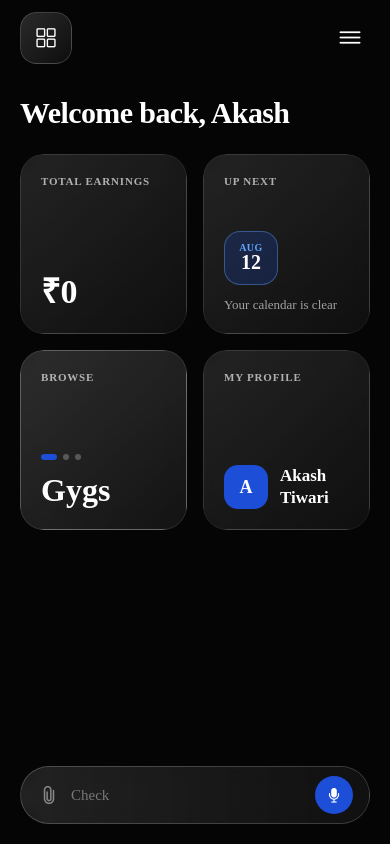
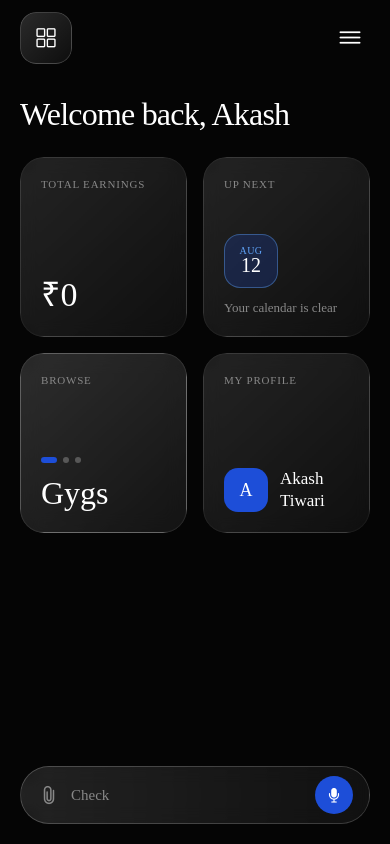
Before and after one commit to nextgigdotcom/gygs-app, a React Native app: screen / in a window 390 px wide. Built offline with nearby package versions, Linux system fonts and the light colour scheme.

Commit message:
style: Align DashboardScreen typography to use exact AirbnbCereal-Bold, Medium, and Book font families from BrowseScreen

```diff
--- a/src/screens/DashboardScreen.js
+++ b/src/screens/DashboardScreen.js
@@ -85,7 +85,7 @@ export default function DashboardScreen({ onNavigateBrowse }) {
           </TouchableOpacity>
         </View>
 
-        {/* Welcome Header */}
+        {/* Welcome Header (Matching Browse Screen Bold Airbnb Cereal Typography) */}
         <Text style={styles.welcomeTitle}>Welcome back, Akash</Text>
 
         {/* 2x2 Grid of Liquid White Glass Gradient Cards with Blue Accents */}
@@ -198,7 +198,7 @@ export default function DashboardScreen({ onNavigateBrowse }) {
 
             <TextInput
               placeholder={placeholderText}
-              placeholderTextColor="#777777"
+              placeholderTextColor="#888888"
               value={chatInput}
               onChangeText={setChatInput}
               style={styles.inputField}
@@ -249,11 +249,11 @@ const styles = StyleSheet.create({
   },
   welcomeTitle: {
     color: '#ffffff',
-    fontSize: 30,
+    fontSize: 32,
     fontFamily: 'AirbnbCereal-Bold',
-    fontWeight: '700',
-    letterSpacing: -0.6,
+    letterSpacing: -0.8,
     marginBottom: 24,
+    includeFontPadding: false,
   },
   gridContainer: {
     flexDirection: 'row',
@@ -282,12 +282,12 @@ const styles = StyleSheet.create({
     backgroundColor: 'rgba(255, 255, 255, 0.02)',
   },
   cardHeaderLabel: {
-    color: 'rgba(255, 255, 255, 0.65)',
+    color: '#888888',
     fontSize: 11,
     fontFamily: 'AirbnbCereal-Bold',
-    fontWeight: '700',
     letterSpacing: 0.8,
     textTransform: 'uppercase',
+    includeFontPadding: false,
   },
   cardBottomSection: {
     justifyContent: 'flex-end',
@@ -296,7 +296,7 @@ const styles = StyleSheet.create({
     color: '#ffffff',
     fontSize: 34,
     fontFamily: 'AirbnbCereal-Bold',
-    fontWeight: '700',
+    includeFontPadding: false,
   },
   upNextSection: {
     justifyContent: 'flex-end',
@@ -316,20 +316,21 @@ const styles = StyleSheet.create({
     color: '#60A5FA',
     fontSize: 10,
     fontFamily: 'AirbnbCereal-Bold',
-    fontWeight: '700',
     letterSpacing: 0.5,
+    includeFontPadding: false,
   },
   dateDayTextWhite: {
     color: '#ffffff',
     fontSize: 20,
     fontFamily: 'AirbnbCereal-Bold',
-    fontWeight: '700',
     marginTop: -2,
+    includeFontPadding: false,
   },
   calendarSubtext: {
-    color: 'rgba(255, 255, 255, 0.6)',
+    color: '#888888',
     fontSize: 13,
-    fontFamily: 'AirbnbCereal-Book',
+    fontFamily: 'AirbnbCereal-Medium',
+    includeFontPadding: false,
   },
   browseSection: {
     justifyContent: 'flex-end',
@@ -354,7 +355,7 @@ const styles = StyleSheet.create({
     color: '#ffffff',
     fontSize: 32,
     fontFamily: 'AirbnbCereal-Bold',
-    fontWeight: '700',
+    includeFontPadding: false,
   },
   profileSection: {
     flexDirection: 'row',
@@ -373,7 +374,7 @@ const styles = StyleSheet.create({
     color: '#ffffff',
     fontSize: 18,
     fontFamily: 'AirbnbCereal-Bold',
-    fontWeight: '700',
+    includeFontPadding: false,
   },
   profileNameContainer: {
     flex: 1,
@@ -382,8 +383,8 @@ const styles = StyleSheet.create({
     color: '#ffffff',
     fontSize: 17,
     fontFamily: 'AirbnbCereal-Bold',
-    fontWeight: '700',
     lineHeight: 22,
+    includeFontPadding: false,
   },
   bottomBarContainer: {
     paddingHorizontal: 20,
@@ -411,6 +412,7 @@ const styles = StyleSheet.create({
     color: '#ffffff',
     fontSize: 15,
     fontFamily: 'AirbnbCereal-Book',
+    includeFontPadding: false,
   },
   micBtnBlue: {
     width: 38,
```
